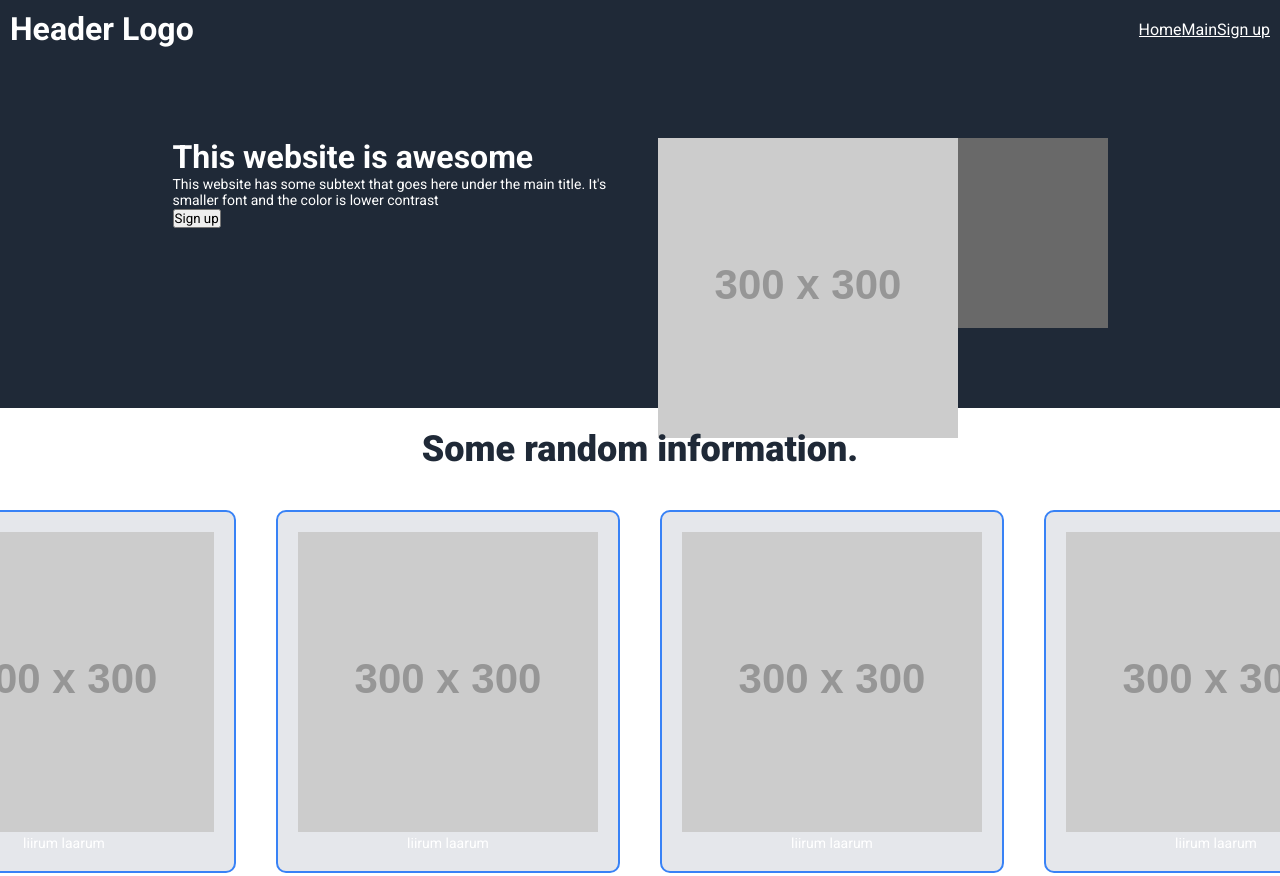
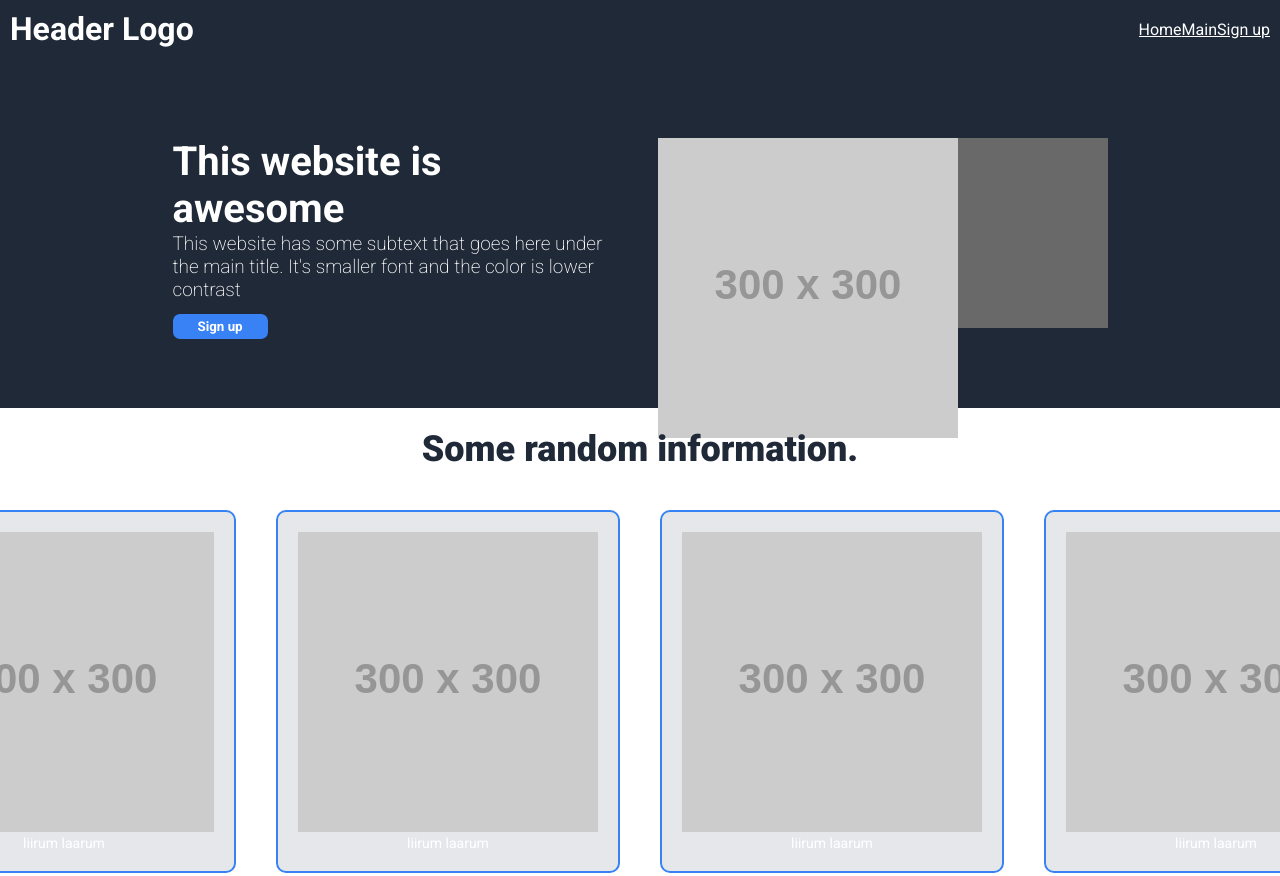
Before and after one commit to ijuso/landing-page-odin-project, a plain HTML site: page index.html in a window 1280 px wide. Shown: the top 876 px of the page. Drawn offline with Linux system fonts and the light colour scheme; placeholder pictures from the web are drawn by us.

Commit message:
styling button

```diff
--- a/index.html
+++ b/index.html
@@ -20,8 +20,8 @@
     </div>
     <div class="header">
         <div class="item1">
-            <h1>This website is awesome</h1>
-            <p>This website has some subtext that goes here under the main title. It's smaller font and the color is lower contrast</p>
+            <h1 style="font-size: 40px;">This website is awesome</h1>
+            <p style="font-weight: 200; font-size: 19px">This website has some subtext that goes here under the main title. It's smaller font and the color is lower contrast</p>
             <button>Sign up</button>
         </div>
         <div class="item2">
--- a/style.css
+++ b/style.css
@@ -112,6 +112,16 @@ p {
     height: 190px;
     width: 450px;
 }
+.item1 button {
+    background-color: #3882F6;
+    color: white;
+    padding: 5px 25px;
+    margin-top: 13px;
+    border-radius: 7px;
+    font-weight: bold;
+    border: none;
+    cursor: pointer;
+}
 .item2 {
     background-color: rgb(105, 105, 105);
     height: 190px;
```
